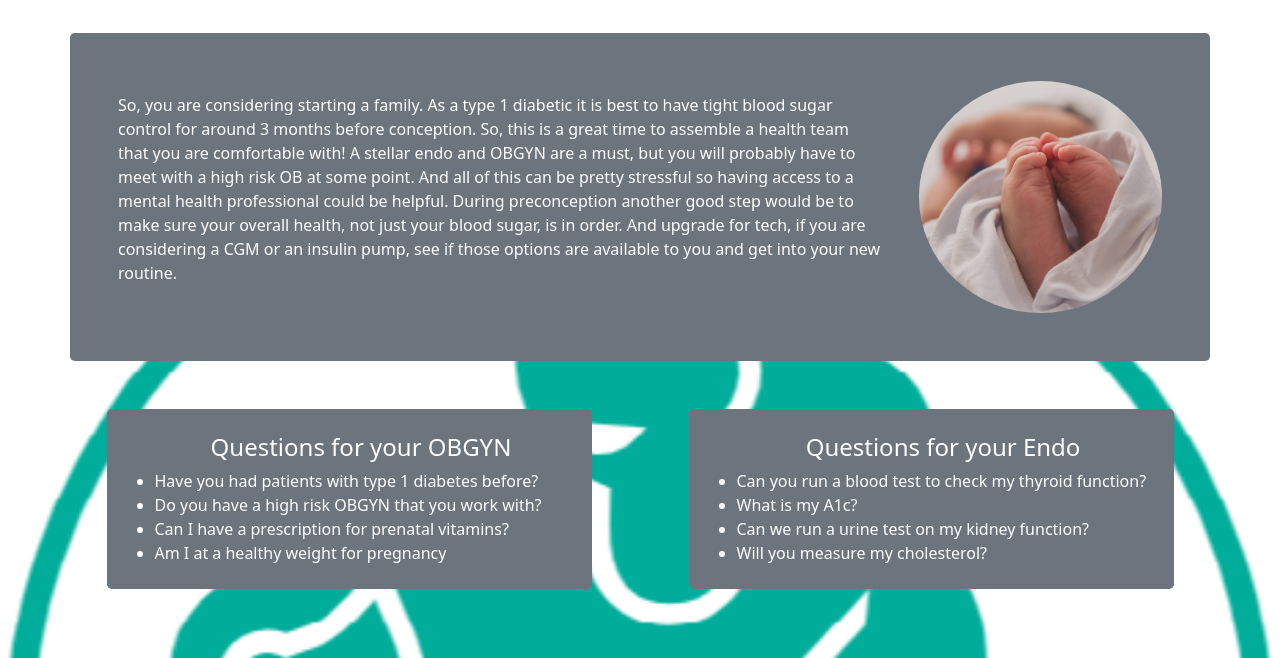
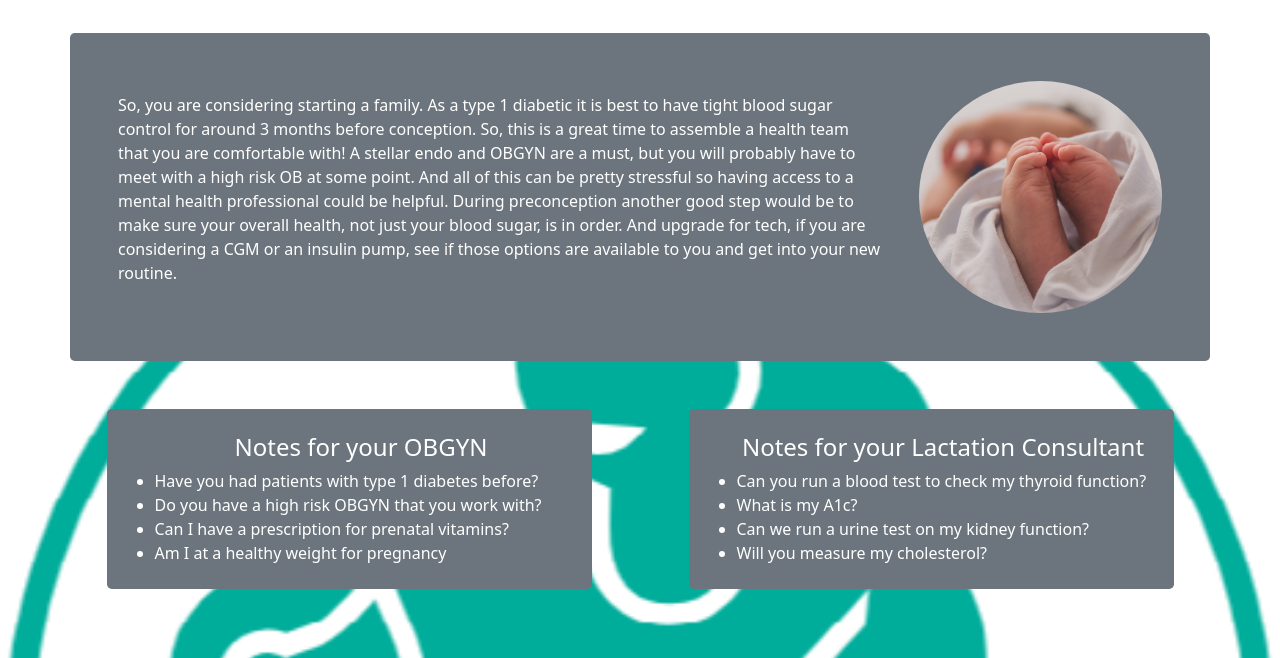
Before and after one commit to taylorbadraun/type-one-and-pregnancy, a plain HTML site: page public_html/index.html in a window 1280 px wide. Both pictures are taken after typing "Sample", "name@example.com", "Sample", "Sample" into the empty fields and a click on the tab "Postpartum". Shown: the part 66-724 px from the top of the page. Drawn offline with nearby package versions, Linux system fonts and the light colour scheme; some packages are replaced by stand-ins of ours; a script that the page names is missing.

Commit message:
changed questions to notes

```diff
--- a/public_html/index.html
+++ b/public_html/index.html
@@ -92,7 +92,7 @@
         <div class="container bg-transparent">
             <div class="row bg-transparent justify-content-center">
                 <ul class="col-12 col-md-5 mx-auto ps-5 py-4 pe-4 bg-secondary rounded-3 text-white">
-                    <h4 class="text-center">Questions for your OBGYN</h4>
+                    <h4 class="text-center">Notes for your OBGYN</h4>
                     <li>
                         Have you had patients with type 1 diabetes before?
                     </li>
@@ -107,7 +107,7 @@
                     </li>
                 </ul>
                 <ul class="col-12 col-md-5 mx-auto ps-5 py-4 pe-4 bg-secondary rounded-3 text-white">
-                    <h4 class="text-center">Questions for your Endo</h4>
+                    <h4 class="text-center">Notes for your Endo</h4>
                     <li>
                         Can you run a blood test to check my thyroid function?
                     </li>
@@ -245,7 +245,7 @@
         <div class="container bg-transparent">
             <div class="row bg-transparent gx-5 justify-content-center">
                 <ul class="col-12 col-md-5 mx-auto ps-5 py-4 pe-4 bg-secondary rounded-3 text-white">
-                    <h4 class="text-center">Questions for your OBGYN</h4>
+                    <h4 class="text-center">Notes for your OBGYN</h4>
                     <li>
                         Prescription for prenatal vitamins?
                     </li>
@@ -257,7 +257,7 @@
                     </li>
                 </ul>
                 <ul class="col-12 col-md-5 mx-auto ps-5 py-4 pe-4 bg-secondary rounded-3 text-white">
-                    <h4 class="text-center">Questions for your Endo</h4>
+                    <h4 class="text-center">Notes for your Endo</h4>
                     <li>
                         Adjustments to insulin regimen or pump settings.
                     </li>
@@ -383,7 +383,7 @@
         <div class="container bg-transparent">
             <div class="row bg-transparent gx-5 justify-content-center">
                 <ul class="col-12 col-md-5 mx-auto ps-5 py-4 pe-4 bg-secondary rounded-3 text-white">
-                    <h4 class="text-center">Questions for your OBGYN</h4>
+                    <h4 class="text-center">Notes for your OBGYN</h4>
                     <li>
                         Ask your OBGYN how long they will allow you to remain pregnant before an induction (Usually diabetics are discouraged to go past 37 week)
                     </li>
@@ -395,7 +395,7 @@
                     </li>
                 </ul>
                 <ul class="col-12 col-md-5 mx-auto ps-5 py-4 pe-4 bg-secondary rounded-3 text-white">
-                    <h4 class="text-center">Questions for your Endo</h4>
+                    <h4 class="text-center">Notes for your Endo</h4>
                     <li>
                         Make adjustments to insulin requirements
                     </li>
@@ -523,7 +523,7 @@
         <div class="container bg-transparent">
             <div class="row bg-transparent gx-5 justify-content-center">
                 <ul class="col-12 col-md-5 mx-auto ps-5 py-4 pe-4 bg-secondary rounded-3 text-white">
-                    <h4 class="text-center">Questions for your OBGYN</h4>
+                    <h4 class="text-center">Notes for your OBGYN</h4>
                     <li>
                         Have you had patients with type 1 diabetes before?
                     </li>
@@ -538,7 +538,7 @@
                     </li>
                 </ul>
                 <ul class="col-12 col-md-5 mx-auto ps-5 py-4 pe-4 bg-secondary rounded-3 text-white">
-                    <h4 class="text-center">Questions for your Endo</h4>
+                    <h4 class="text-center">Notes for your Endo</h4>
                     <li>
                         Can you run a blood test to  check my thyroid function?
                     </li>
@@ -677,7 +677,7 @@
         <div class="container bg-transparent">
             <div class="row bg-transparent gx-5 justify-content-center">
                 <ul class="col-12 col-md-5 mx-auto ps-5 py-4 pe-4 bg-secondary rounded-3 text-white">
-                    <h4 class="text-center">Questions for your OBGYN</h4>
+                    <h4 class="text-center">Notes for your OBGYN</h4>
                     <li>
                         Have you had patients with type 1 diabetes before?
                     </li>
@@ -692,7 +692,7 @@
                     </li>
                 </ul>
                 <ul class="col-12 col-md-5 mx-auto ps-5 py-4 pe-4 bg-secondary rounded-3 text-white">
-                    <h4 class="text-center">Questions for your Endo</h4>
+                    <h4 class="text-center">Notes for your Lactation Consultant</h4>
                     <li>
                         Can you run a blood test to  check my thyroid function?
                     </li>
```
